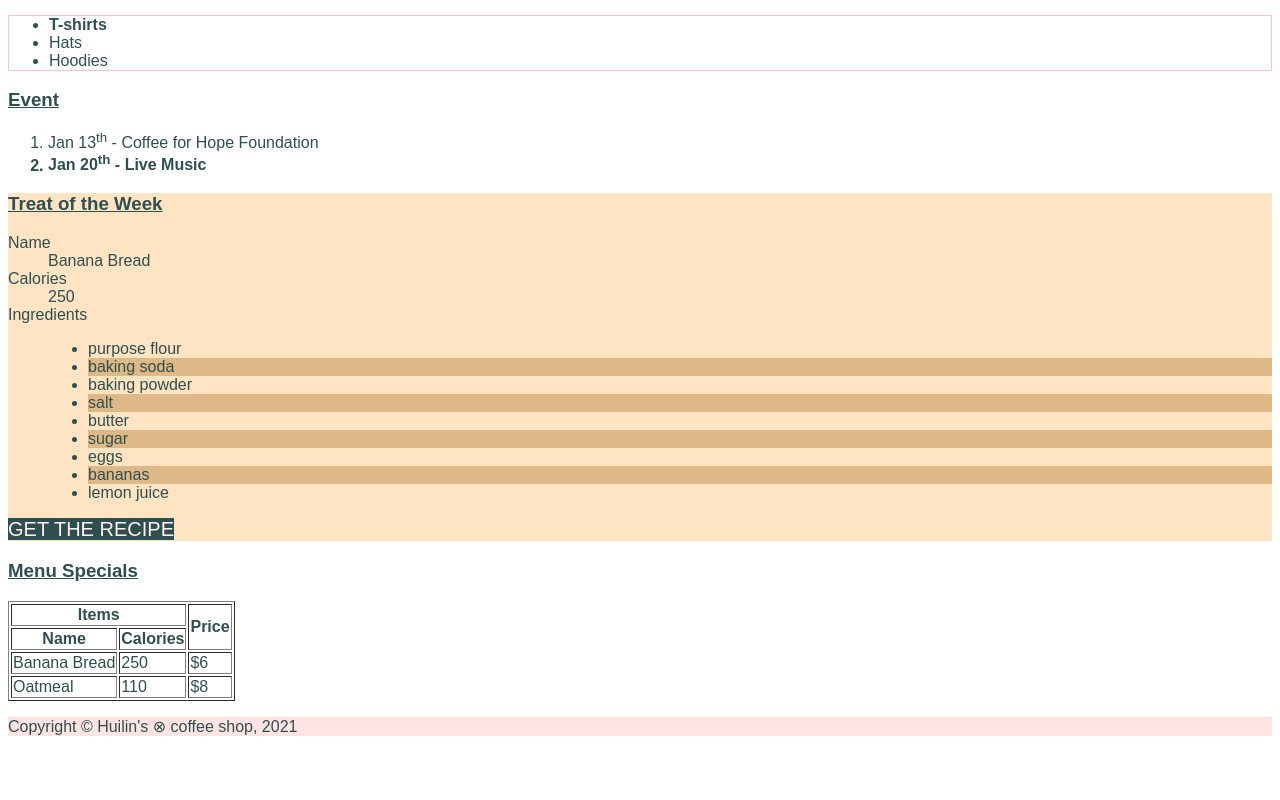
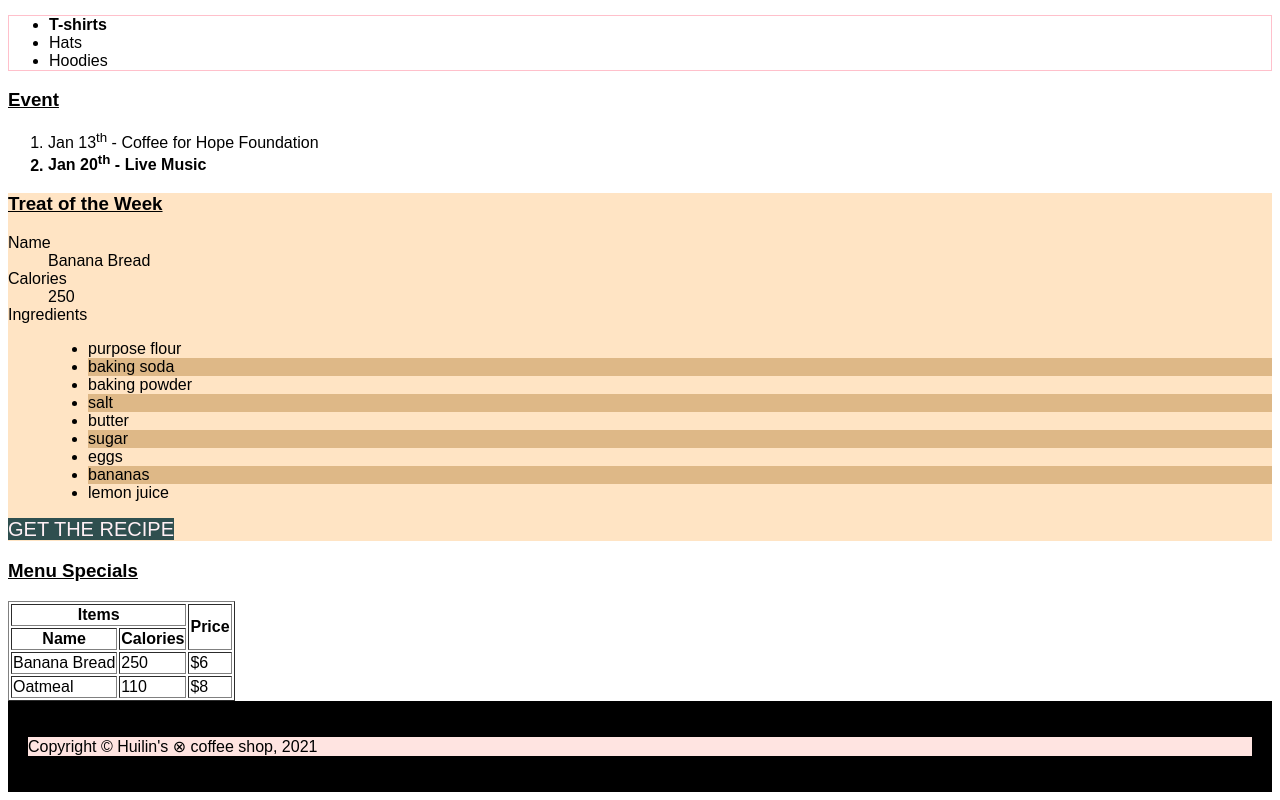
Before and after one commit to chen0771/chen0771.github.io, a plain HTML site: page week-5/index.html in a window 1280 px wide. Shown: the part 1023-1823 px from the top of the page. Before the commit the page ends 1775 px from the top, so only its background shows below. Drawn offline with Linux system fonts and the light colour scheme.

Commit message:
completing week6 demo

```diff
--- a/week-5/css/main.css
+++ b/week-5/css/main.css
@@ -1,6 +1,6 @@
 /* commang + / */
 body {
-    color: darkslategray;
+    color: darkslategray i !important;
     font-family: Arial, Helvetica, sans-serif;
     }
 h1 {
@@ -106,3 +106,21 @@ odd = 2n+1 = 1 , 3 , 5 , 7 ...
 dl ul li:nth-child(even){
     background-color: burlywood;
 }
+
+/* CSS specificity  */
+
+/* Specificity:0001*/
+footer{
+    background-color: #d5836c;
+    padding: 20px;
+}
+
+/* 0010 */
+.site-footer{
+    background-color:blueviolet;
+}
+
+/* specificity：0011 */
+footer.site-footer{
+    background-color: rgba(0, 0, 0, 3);
+}
```
